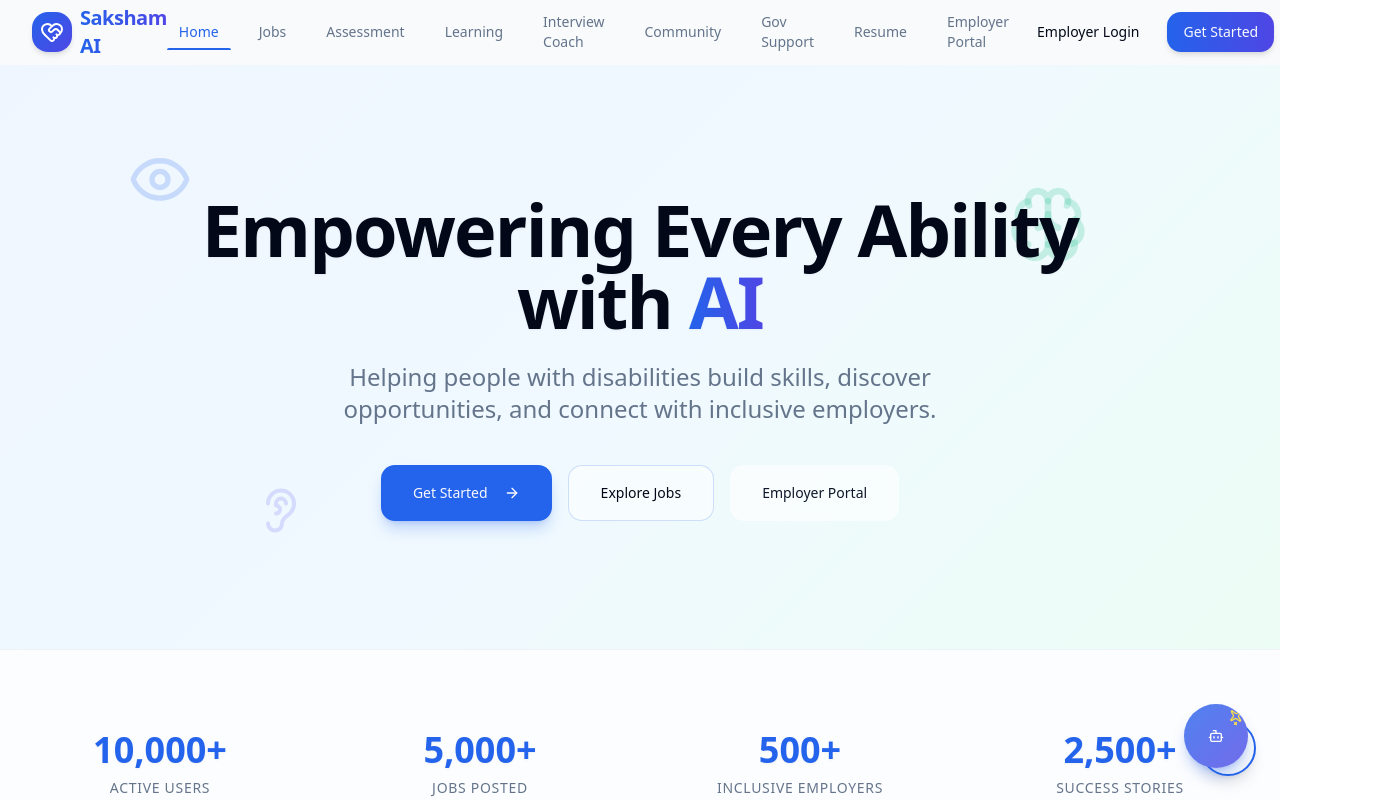
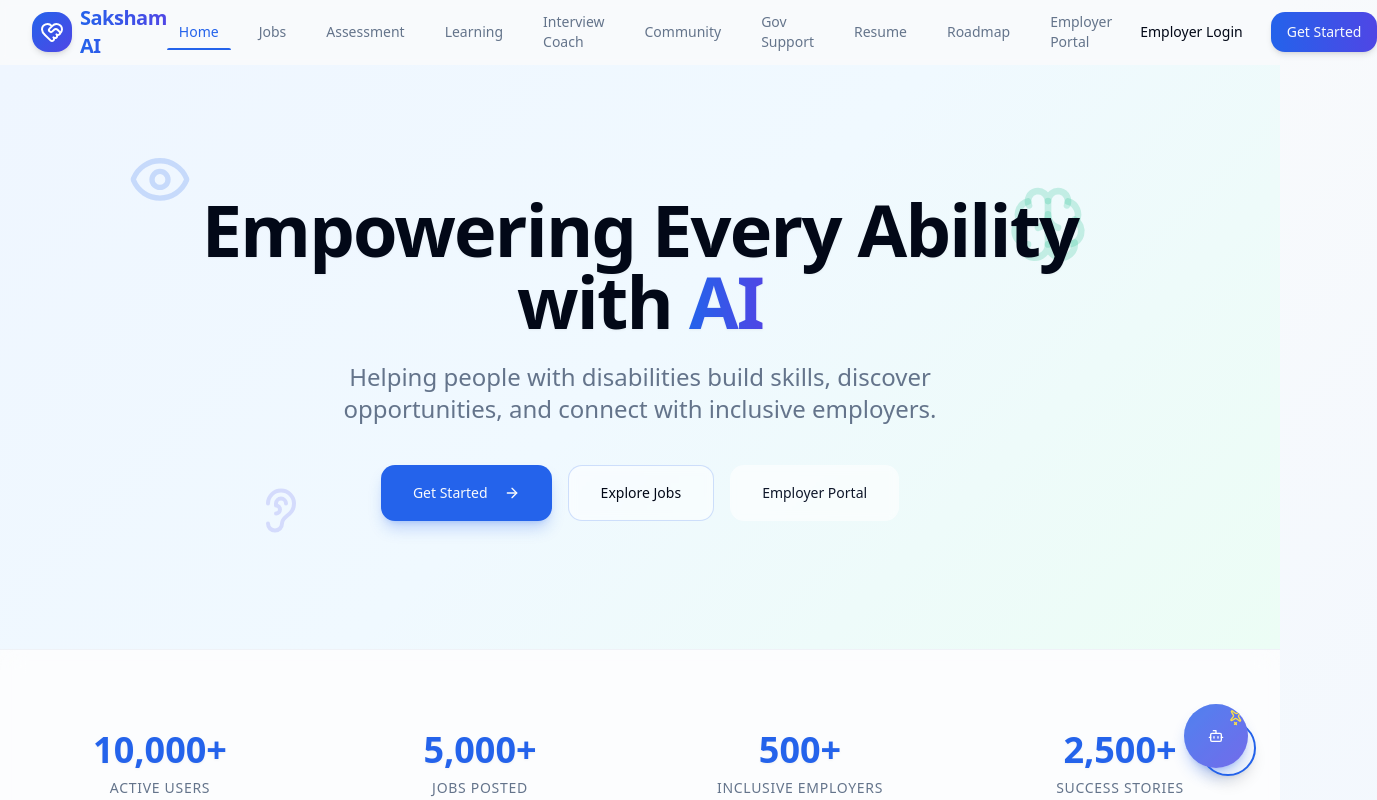
Before and after one commit to RavendraPatel09/Saksham-Ai, a React (Vite) app: page / in a window 1280 px wide. Shown: the top 800 px of the page, 1377 px wide, since content can reach past the window. Built offline with nearby package versions, Linux system fonts and the light colour scheme.

Commit message:
feat: add Roadmap link to Navbar for improved navigation

```diff
--- a/src/components/layout/Navbar.tsx
+++ b/src/components/layout/Navbar.tsx
@@ -29,6 +29,7 @@
     { name: 'Community', path: '/community' },
     { name: 'Gov Support', path: '/government-support' },
     { name: 'Resume', path: '/resume-builder' },
+    { name: 'Roadmap', path: '/career-roadmap' },
     { name: 'Employer Portal', path: '/employer' },
   ];
 
```
